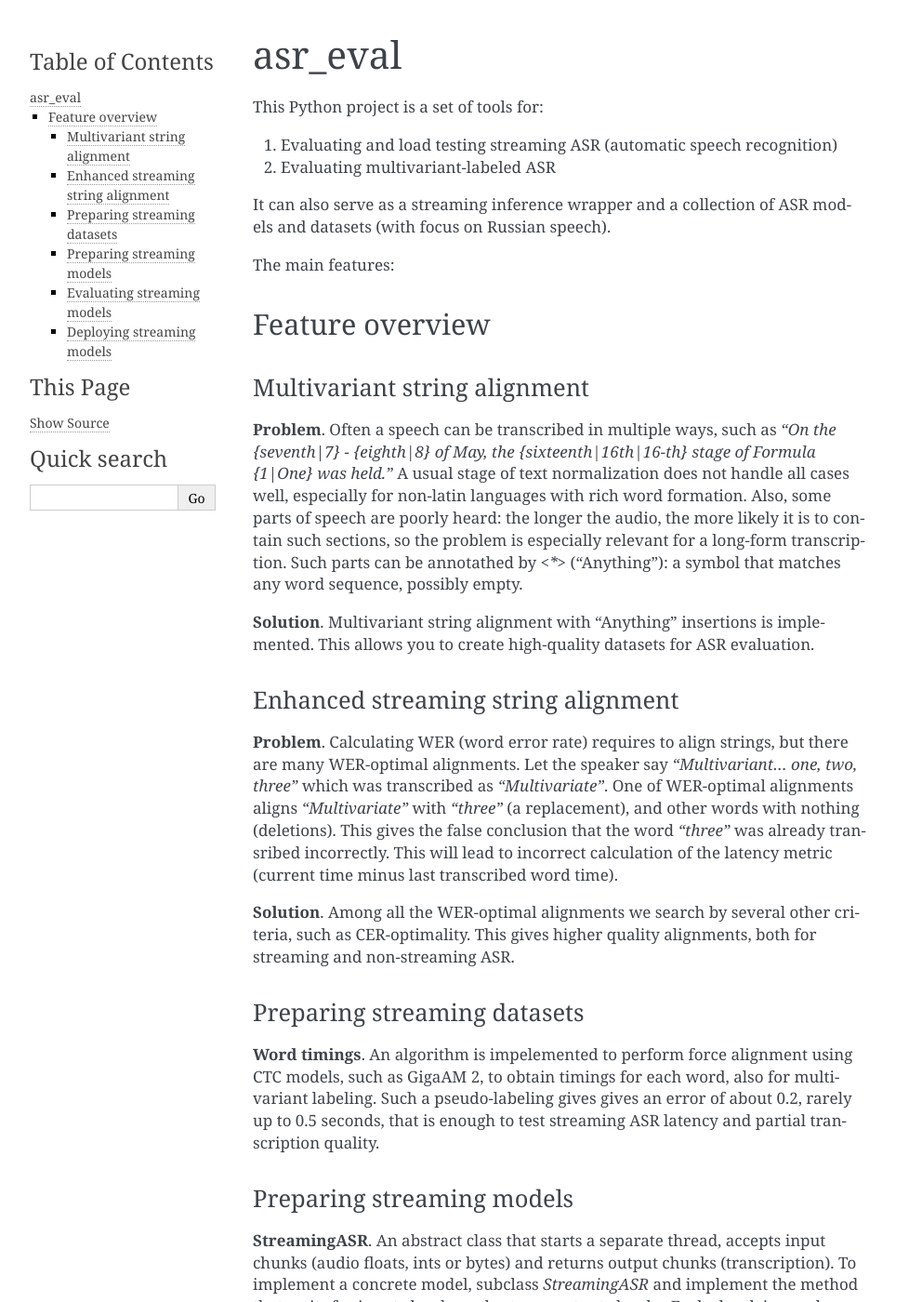
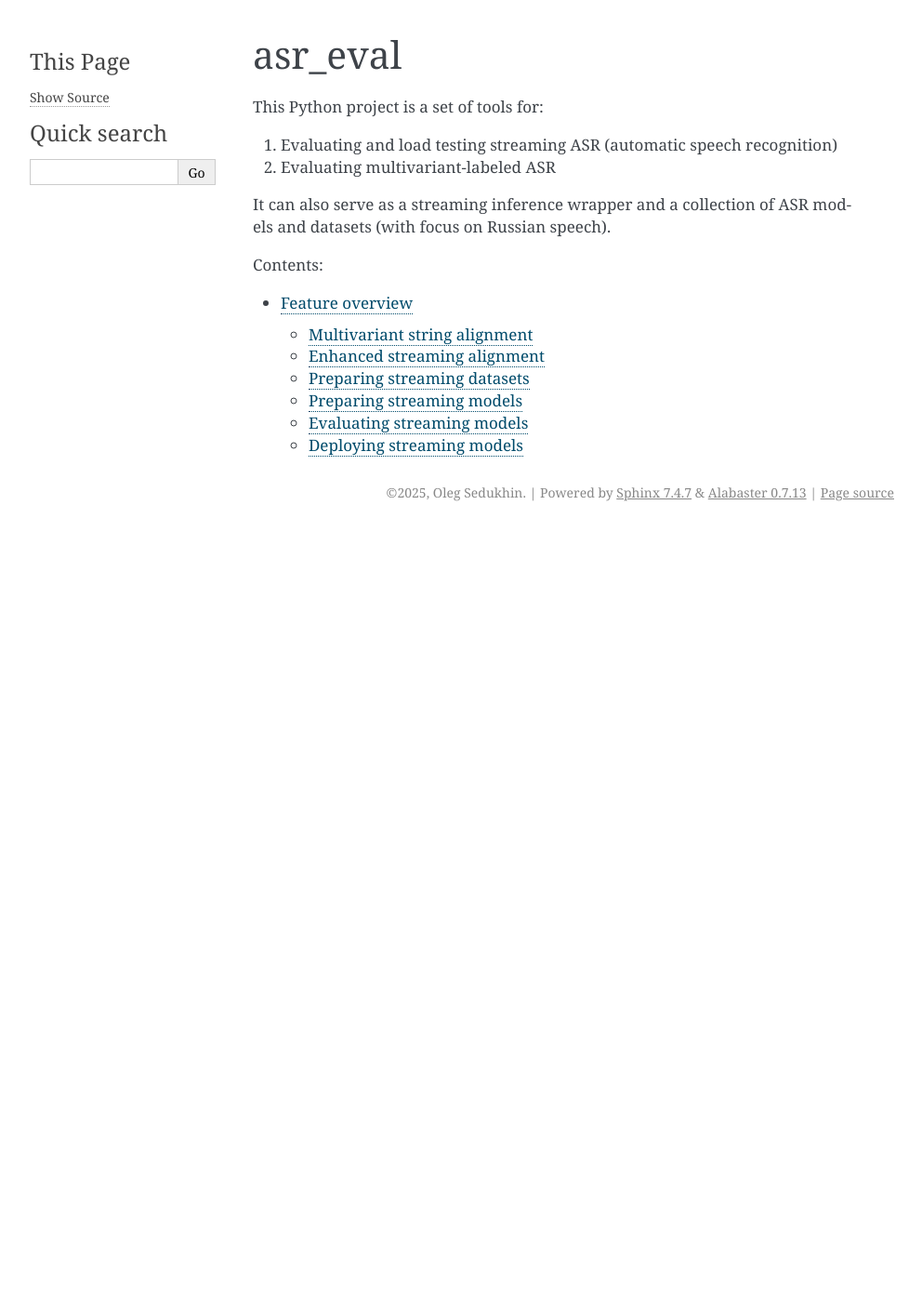
Before and after one commit to SibNN/asr_eval, a Sphinx documentation site: the page built from docs/source/index.rst, in a window 1280 px wide and 1400 px high. Shown: the whole window at 93% size, without its empty margins (148-1140 px from the left). Built offline with Sphinx 7.4.7, drawn with Linux system fonts in a browser that asks for light colours; some of the changed text lies outside the part shown.

Commit message:
docs: restructure

```diff
--- a/docs/source/index.rst
+++ b/docs/source/index.rst
@@ -13,57 +13,5 @@ of ASR models and datasets (with focus on Russian speech).
    :maxdepth: 2
    :caption: Contents:
 
-The main features:
-
-Feature overview
-======================
-
-
-Multivariant string alignment
-********************************
-
-**Problem**. Often a speech can be transcribed in multiple ways, such as *"On the {seventh|7} - {eighth|8} of May, the {sixteenth|16th|16-th} stage of Formula {1|One} was held."* A usual stage of text normalization does not handle all cases well, especially for non-latin languages with rich word formation. Also, some parts of speech are poorly heard: the longer the audio, the more likely it is to contain such sections, so the problem is especially relevant for a long-form transcription. Such parts can be annotathed by `<*>` ("Anything"): a symbol that matches any word sequence, possibly empty.
-
-**Solution**. Multivariant string alignment with "Anything" insertions is implemented. This allows you to create high-quality datasets for ASR evaluation.
-
-Enhanced streaming string alignment
-*************************************
-
-**Problem**. Calculating WER (word error rate) requires to align strings, but there are many WER-optimal alignments. Let the speaker say *"Multivariant... one, two, three"* which was transcribed as *"Multivariate"*. One of WER-optimal alignments aligns *"Multivariate"* with *"three"* (a replacement), and other words with nothing (deletions). This gives the false conclusion that the word *"three"* was already transribed incorrectly. This will lead to incorrect calculation of the latency metric (current time minus last transcribed word time).
-
-**Solution**. Among all the WER-optimal alignments we search by several other criteria, such as CER-optimality. This gives higher quality alignments, both for streaming and non-streaming ASR.
-
-
-Preparing streaming datasets
-********************************
-
-**Word timings**. An algorithm is impelemented to perform force alignment using CTC models, such as GigaAM 2, to obtain timings for each word, also for multivariant labeling. Such a pseudo-labeling gives gives an error of about 0.2, rarely up to 0.5 seconds, that is enough to test streaming ASR latency and partial transcription quality.
-
-Preparing streaming models
-********************************
-
-**StreamingASR**. An abstract class that starts a separate thread, accepts input chunks (audio floats, ints or bytes) and returns output chunks (transcription). To implement a concrete model, subclass `StreamingASR` and implement the method that waits for input chunks and returns output chunks. Each chunk is supplemented with a unqiue identifier, which allows to transcribe multiple audios in parallel.
-
-**Rechunking**. As some models may be sensitive to a chunk size, `StreamingASR` allows to wait until the data of required size become available.
-
-**Editing transcription**. Each output chunk has a unique ID that can be overwritten by the future chunks. This allows model to edit the previously transcribed words.
-
-**Senders**. A utility class for testing that accepts a full waveform, splits it and sends audio chunks at the required speed.
-
-**Full history**. After transcribing, a full history of input and output chunks is available, with timings. They can be serialized to json and back. This allows to inpect model behaviour and partial results, and create diagrams.
-
-Evaluating streaming models
-********************************
-
-**Partial alignment diagram**. Given a history of input and output chunks, we perform multiple partial alignments and draw a rich diagram that shows how does the model makes and corrects a prediction over time. This reveals various inconspicuous problems in the functioning of the model.
-
-**Disentangling latency sources**. Models return the length of the processed audio along with the transcription. This allows to disentangle two sources of latency: the model refuses to predict until sufficient right context is received, and the model can't process the input stream in time.
-
-**Aggregated diagrams**. We provide a set of diagrams to summarize the model's behavior over the entire dataset.
-
-**Densified mode**. Evaluating models in real time can cause situations where both sender and model waits, if the model processes the stream faster than real time. To speed up, we implement a special mode where we send all the input chunks at once, allow the model to process them sequentially, and then remap timings to simulate real-time receipt. Note that this is expected to work only for some models.
-
-Deploying streaming models
-********************************
-
-The `StreamingASR` class unifies the behaviour of any streaming ASR model and is a ready-to-use wrapper for production deployment.
+   overview
+   streaming
```
Also changed, not shown: docs/source/overview.rst (added, +53 -0 lines), docs/source/streaming.rst (added).
